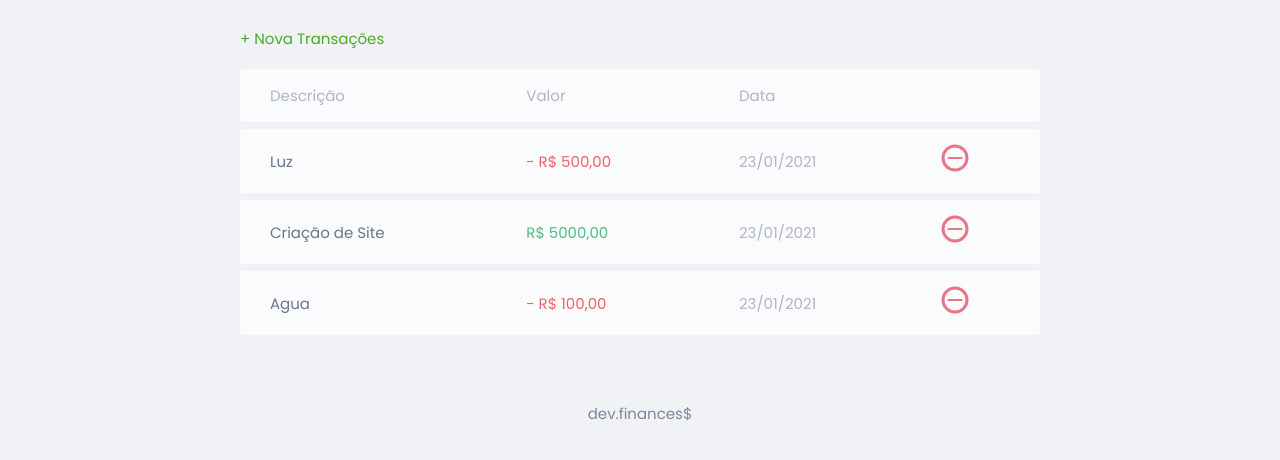
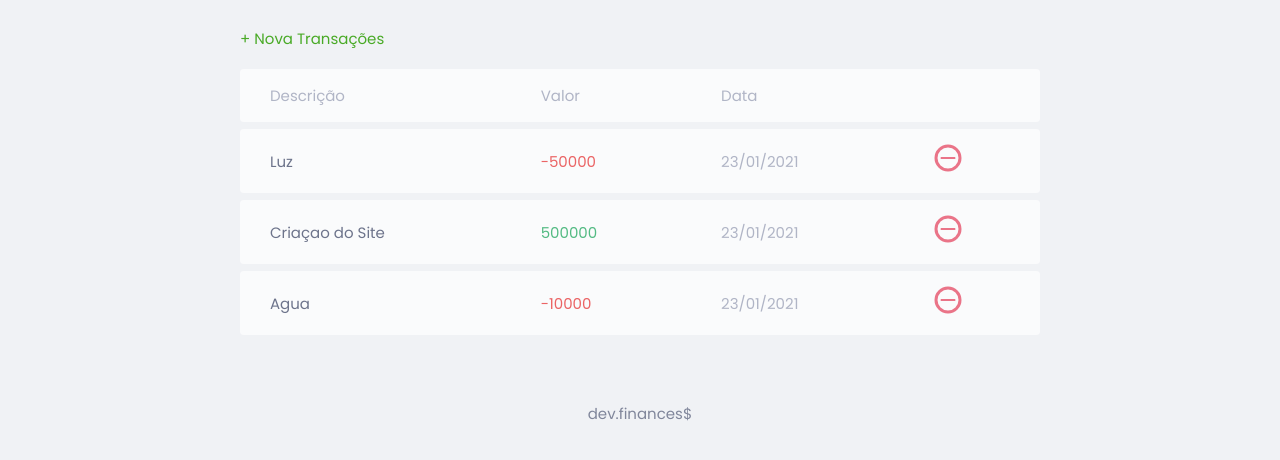
Before and after one commit to Johnbrow10/maratona-discover, a plain HTML site: page index.html in a window 1280 px wide. Shown: the part 230-690 px from the top of the page. Drawn offline with Linux system fonts and the light colour scheme.

Commit message:
Adicionando os dados atraves de forEach.

```diff
--- a/index.html
+++ b/index.html
@@ -63,30 +63,7 @@
                     </tr>
                 </thead>
                 <tbody>
-                    <tr>
-                        <td class="description">Luz</td>
-                        <td class="expense">- R$ 500,00</td>
-                        <td class="date">23/01/2021</td>
-                        <td>
-                            <img src="./assets/minus.svg" alt="Remover transação">
-                        </td>
-                    </tr>
-                    <tr>
-                        <td class="description">Criação de Site</td>
-                        <td class="income">R$ 5000,00</td>
-                        <td class="date">23/01/2021</td>
-                        <td>
-                            <img src="./assets/minus.svg" alt="Remover transação">
-                        </td>
-                    </tr>
-                    <tr>
-                        <td class="description">Agua</td>
-                        <td class="expense">- R$ 100,00</td>
-                        <td class="date">23/01/2021</td>
-                        <td>
-                            <img src="./assets/minus.svg" alt="Remover transação">
-                        </td>
-                    </tr>
+
                 </tbody>
             </table>
         </section>
--- a/scripts.js
+++ b/scripts.js
@@ -56,19 +56,28 @@ const Transaction = {
 
 const DOM = {
 
-    addTransaction (transaction, index) {
+    transactionsContainer: document.querySelector('#data-table tbody'),
+
+    addTransaction(transaction, index) {
         const tr = document.createElement('tr')
-        tr.innerHTML = DOM.innerHTMLTransaction()
+        tr.innerHTML = DOM.innerHTMLTransaction(transaction)
+
+        DOM.transactionsContainer.appendChild(tr)
+
+        console.log(tr.innerHTML)
     },
 
 
-    innerHTMLTransaction() {
+    innerHTMLTransaction(transaction) {
+        const CSSclass = transaction.amount > 0 ? "income" : "expense"
+
+        // const amount =
 
         const html = `
         <tr>
-            <td class="description">Luz</td>
-            <td class="expense">- R$ 500,00</td>
-            <td class="date">23/01/2021</td>
+            <td class="description">${transaction.description}</td>
+            <td class="${CSSclass}">${transaction.amount}</td>
+            <td class="date">${transaction.date}</td>
             <td>
                 <img src="./assets/minus.svg" alt="Remover transação">
             </td>
@@ -77,3 +86,14 @@ const DOM = {
         return html;
     }
 }
+
+const Utils = {
+    formatCurrency(value) {
+        const signal = Number(value) < 0 ? "-": ""
+    }
+}
+
+// adicionar os objetos do array na tela de listagem
+transactions.forEach(function (transaction) {
+    DOM.addTransaction(transaction)
+})
```
